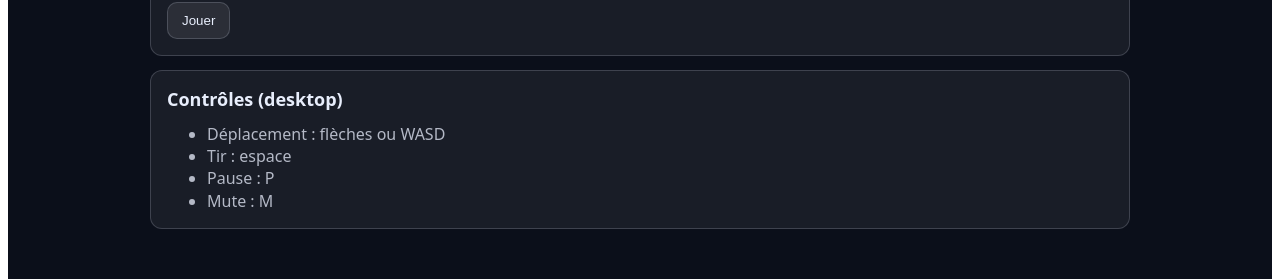
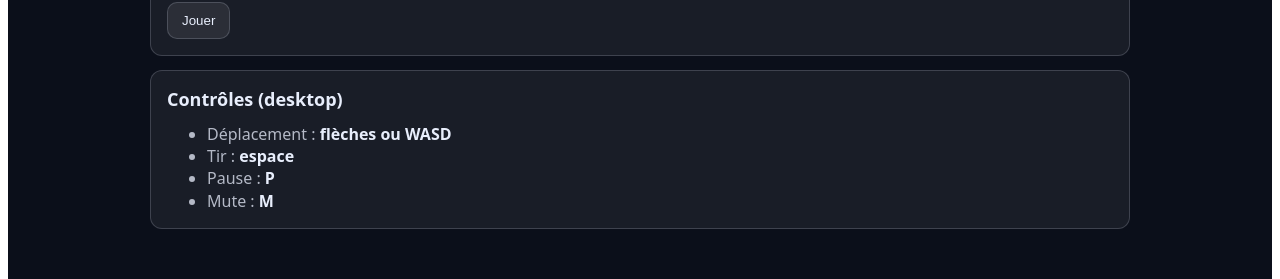
Before and after one commit to jlguenego/space-invader, a React (Vite) app in the folder project/client/: page / in a window 1280 px wide. Shown: the part 406-685 px from the top of the page. Built offline with nearby package versions, Linux system fonts and the light colour scheme.

Commit message:
feat(ui): implement ControlsPanel component to display keyboard controls

```diff
--- /dev/null
+++ b/project/client/src/ui/controls-panel.tsx
@@ -0,0 +1,30 @@
+import { uiCardStyle, uiColors } from './ui-kit';
+
+export type KeyboardControl = {
+  action: string;
+  keys: string;
+};
+
+export const keyboardControls = [
+  { action: 'Déplacement', keys: 'flèches ou WASD' },
+  { action: 'Tir', keys: 'espace' },
+  { action: 'Pause', keys: 'P' },
+  { action: 'Mute', keys: 'M' },
+] as const satisfies ReadonlyArray<KeyboardControl>;
+
+export function ControlsPanel(props: { title?: string }): JSX.Element {
+  const title = props.title ?? 'Contrôles (desktop)';
+
+  return (
+    <section style={uiCardStyle}>
+      <h2 style={{ margin: 0, fontSize: 18 }}>{title}</h2>
+      <ul style={{ margin: '10px 0 0', color: uiColors.muted }}>
+        {keyboardControls.map((c) => (
+          <li key={c.action}>
+            {c.action} : <strong style={{ color: uiColors.text }}>{c.keys}</strong>
+          </li>
+        ))}
+      </ul>
+    </section>
+  );
+}
--- a/project/client/src/ui/home-screen.tsx
+++ b/project/client/src/ui/home-screen.tsx
@@ -2,6 +2,7 @@ import { useEffect, useMemo, useState } from 'react';
 
 import type { Difficulty, Preferences, Sensitivity } from '../storage/preferences';
 import { normalizePseudo, sensitivityMultiplier } from '../storage/preferences';
+import { ControlsPanel } from './controls-panel';
 import { uiButtonStyle, uiCardStyle, uiColors, uiInputStyle } from './ui-kit';
 
 const difficultyOptions: Array<{ value: Difficulty; label: string }> = [
@@ -148,15 +149,9 @@ export function HomeScreen(props: {
         </div>
       </section>
 
-      <section style={{ ...uiCardStyle, marginTop: 14 }}>
-        <h2 style={{ margin: 0, fontSize: 18 }}>Contrôles (desktop)</h2>
-        <ul style={{ margin: '10px 0 0', color: uiColors.muted }}>
-          <li>Déplacement : flèches ou WASD</li>
-          <li>Tir : espace</li>
-          <li>Pause : P</li>
-          <li>Mute : M</li>
-        </ul>
-      </section>
+      <div style={{ marginTop: 14 }}>
+        <ControlsPanel />
+      </div>
     </main>
   );
 }
```
Also changed, not shown: 2 other files (tests, documents, lock files or other folders).
